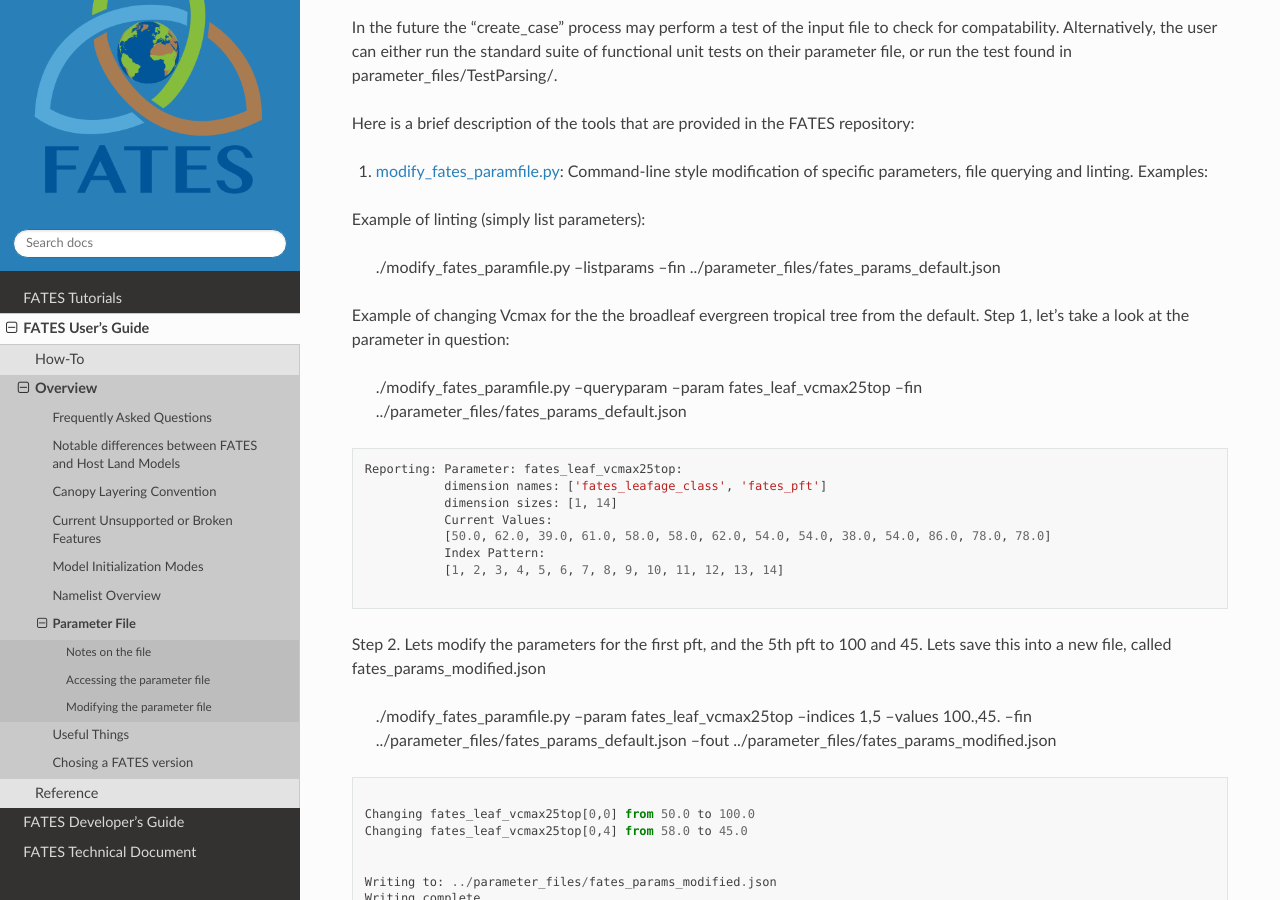
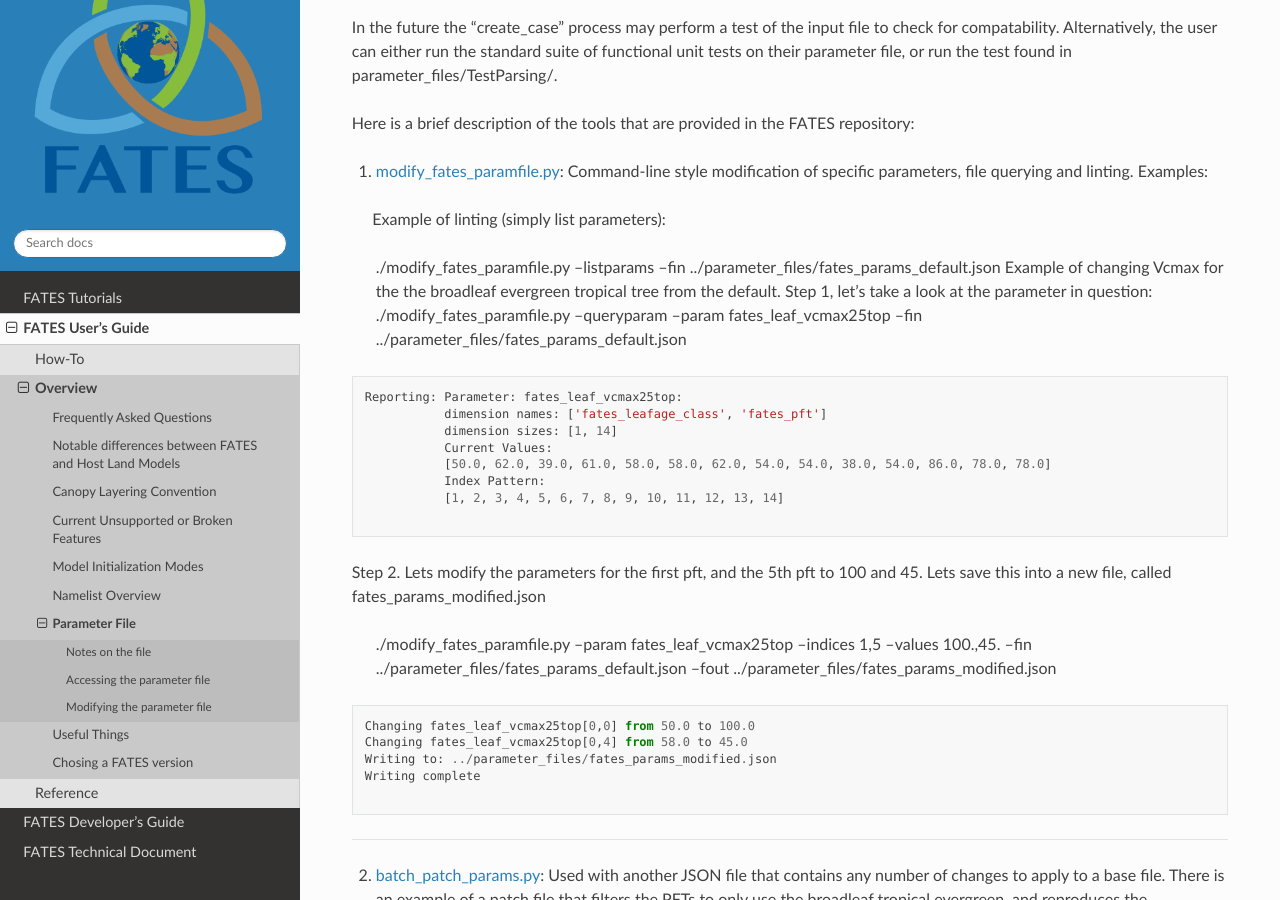
Before and after one commit to NGEET/fates-users-guide, a Sphinx documentation site: the page built from docs/source/user/Parameter-File.md, in a window 1280 px wide and 900 px high, scrolled down 1572 px. Built offline with Sphinx 7.4.7 and the Read the Docs theme 3.1.0, drawn with Linux system fonts in a browser that asks for light colours.

Commit message:
paramfile updates

````diff
--- a/docs/source/user/Parameter-File.md
+++ b/docs/source/user/Parameter-File.md
@@ -61,14 +61,11 @@
 
 1. [modify_fates_paramfile.py](https://github.com/NGEET/fates/tools/modify_fates_paramfile.py): Command-line style modification of specific parameters, file querying and linting. Examples:
 
+&nbsp;&nbsp;&nbsp;&nbsp;
 Example of linting (simply list parameters):
-
 > ./modify_fates_paramfile.py --listparams --fin ../parameter_files/fates_params_default.json
-
 Example of changing Vcmax for the the broadleaf evergreen tropical tree from the default.  Step 1, let's take a look at the parameter in question:
-
 > ./modify_fates_paramfile.py --queryparam --param fates_leaf_vcmax25top --fin ../parameter_files/fates_params_default.json
-
 ```
 Reporting: Parameter: fates_leaf_vcmax25top:
            dimension names: ['fates_leafage_class', 'fates_pft']
@@ -79,26 +76,29 @@
            [1, 2, 3, 4, 5, 6, 7, 8, 9, 10, 11, 12, 13, 14]
 
 ```
-
 Step 2. Lets modify the parameters for the first pft, and the 5th pft to 100 and 45. Lets save this into a new file, called fates_params_modified.json
-
 > ./modify_fates_paramfile.py --param fates_leaf_vcmax25top --indices 1,5 --values 100.,45.  --fin ../parameter_files/fates_params_default.json --fout ../parameter_files/fates_params_modified.json
 
 ```
-
 Changing fates_leaf_vcmax25top[0,0] from 50.0 to 100.0
 Changing fates_leaf_vcmax25top[0,4] from 58.0 to 45.0
-
-
 Writing to: ../parameter_files/fates_params_modified.json
 Writing complete
 
 ```
 
+---
+
 2. [batch_patch_params.py](https://github.com/NGEET/fates/tools/batch_patch_params.py): Used with another JSON file that contains any number of changes to apply to a base file.  There is an example of a patch file that filters the PFTs to only use the broadleaf tropical evergreen, and reproduces the parameters that were the basif of Knox et al. 2024. See here: [patch_default_bciopt224.json](https://github.com/NGEET/fates/parameter_files/patch_default_bciopt224.json)
+
+---
 
 3. [cdl_to_xml.py](https://github.com/NGEET/fates/tools/cdl_to_xml.py): Converts a CDL (deprecated) to the new JSON format.
 
+---
+
 4. [pft_index_swapper.py](https://github.com/NGEET/fates/tools/pft_index_swapper.py): Command-line style utility that filters out PFTs.
 
+---
+
 5. [sort_parameters.py](https://github.com/NGEET/fates/tools/sort_parameters.py): Tool used by developers to order parameters and reduce verbosity of "diffs" in version control.
````
